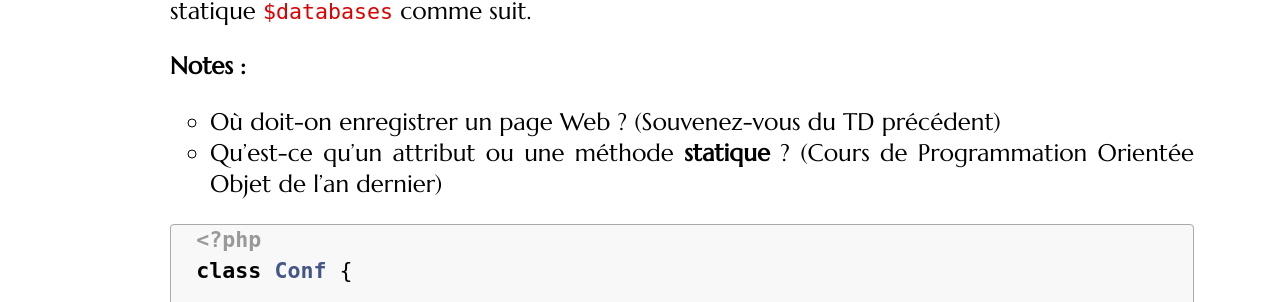
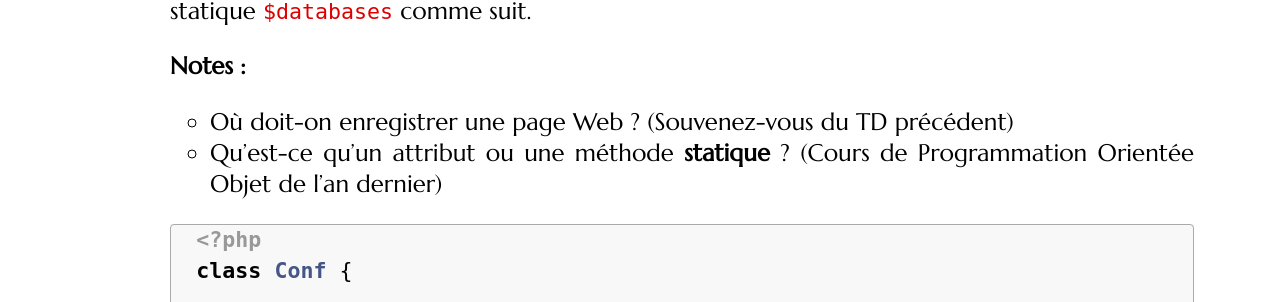
Before and after one commit to romainlebreton/R3.01-DeveloppementWeb, a Jekyll site: the page built from tutorials/tutorial2.md, in a window 1280 px wide and 900 px high, scrolled down 2011 px. Shown: the part 153-455 px from the top of the window. Built offline with Jekyll 4.4.1, drawn with Linux system fonts in a browser that asks for light colours; some web fonts are replaced.

Commit message:
Update tutorial2.md

```diff
--- a/tutorials/tutorial2.md
+++ b/tutorials/tutorial2.md
@@ -31,7 +31,7 @@ régulièrement chaque nouvelle partie de code.
 1. Connectez vous à votre base de données MySQL, à l'aide de l'interface
 PhpMyAdmin
 [http://infolimon.iutmontp.univ-montp2.fr/my](http://infolimon.iutmontp.univ-montp2.fr/my)
-Le login est votre login IUT et votre mot de passe initial votre numéro  INE.
+Le login est votre login IUT et votre mot de passe initial votre numéro INE.
 (Si vous êtes sur votre machine, allez sur votre phpmyadmin à l'adresse
 [http://localhost/phpmyadmin](http://localhost/phpmyadmin)).
 
@@ -91,7 +91,7 @@ serveur du reste du code PHP.
 
    **Notes :**
 
-   * Où doit-on enregistrer un page Web ? (Souvenez-vous du TD précédent)
+   * Où doit-on enregistrer une page Web ? (Souvenez-vous du TD précédent)
    * Qu'est-ce qu'un attribut ou une méthode **statique** ? (Cours de Programmation
    Orientée Objet de l'an dernier)
 
```
